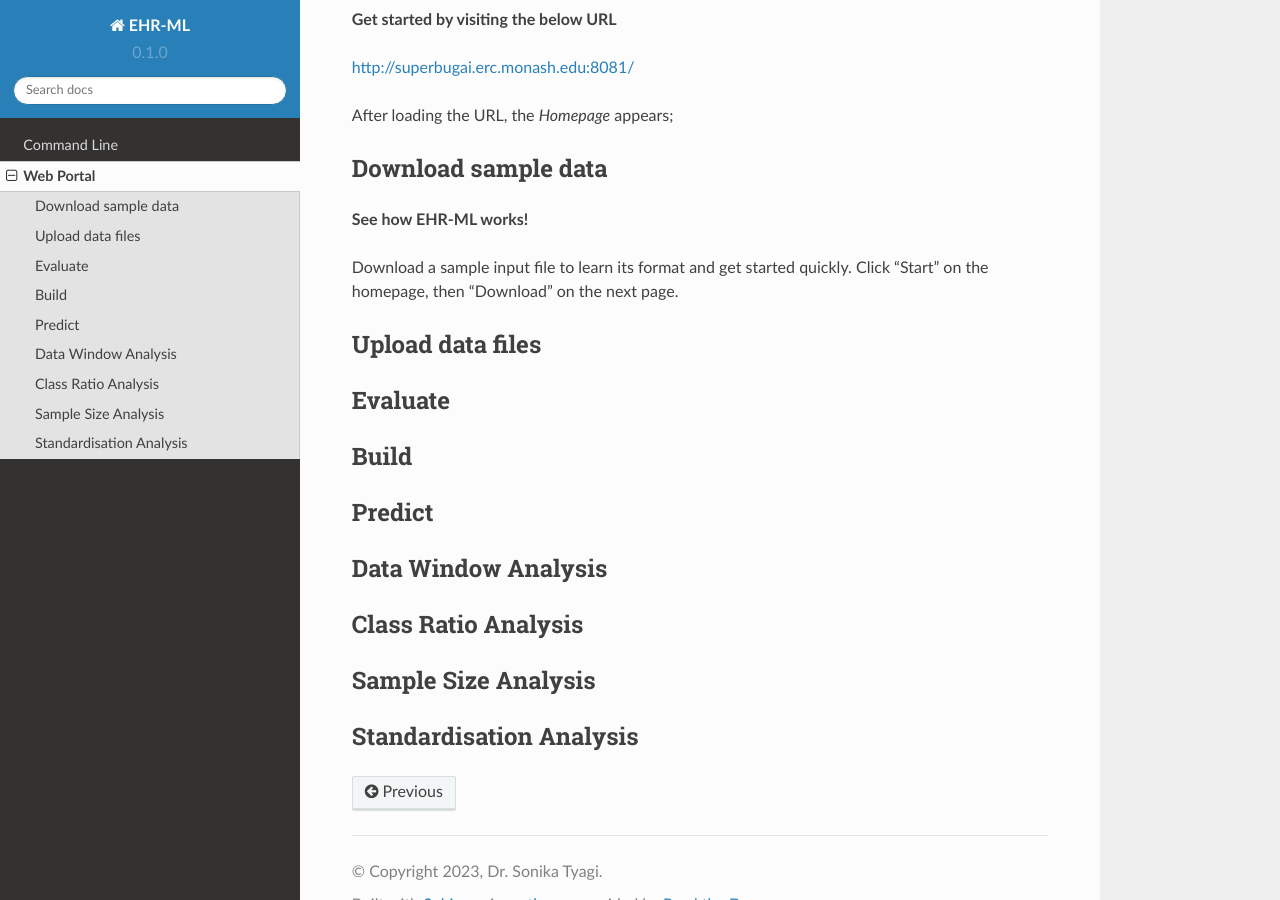
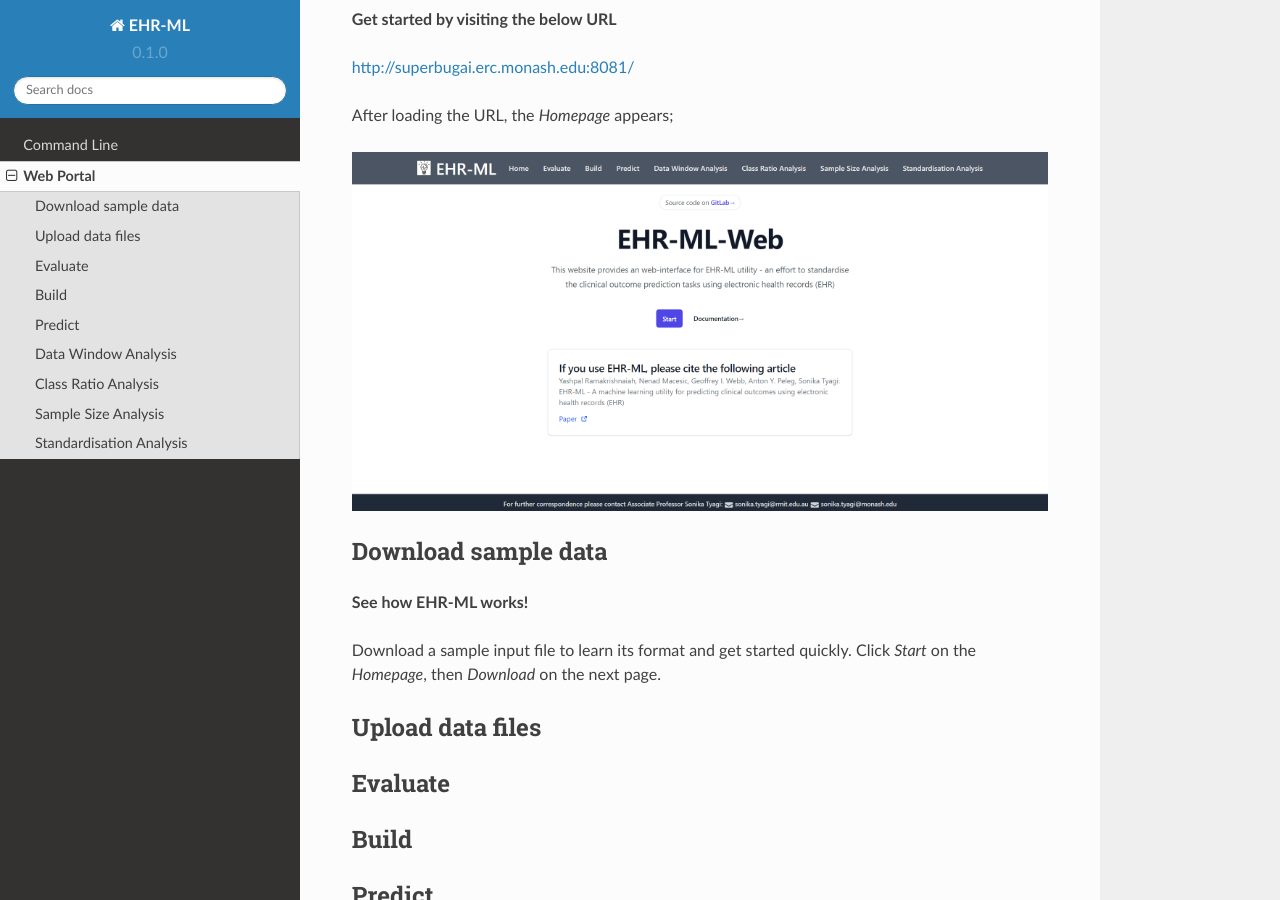
Before and after one commit to ryashpal/EHR-ML-Tutorials, a Sphinx documentation site: the page built from docs/source/web_portal.rst, in a window 1280 px wide and 900 px high, scrolled down 200 px. Built offline with Sphinx 7.4.7 and the Read the Docs theme 2.0.0, drawn with Linux system fonts in a browser that asks for light colours.

Commit message:
Update web_portal.rst

```diff
--- a/docs/source/web_portal.rst
+++ b/docs/source/web_portal.rst
@@ -9,12 +9,14 @@ http://superbugai.erc.monash.edu:8081/
 
 After loading the URL, the `Homepage` appears;
 
+.. image:: images/ehr_ml_web/home_page.PNG
+
 Download sample data
 --------------------
 
 **See how EHR-ML works!**
 
-Download a sample input file to learn its format and get started quickly. Click "Start" on the homepage, then "Download" on the next page.
+Download a sample input file to learn its format and get started quickly. Click `Start` on the `Homepage`, then `Download` on the next page.
 
 Upload data files
 -----------------
```
